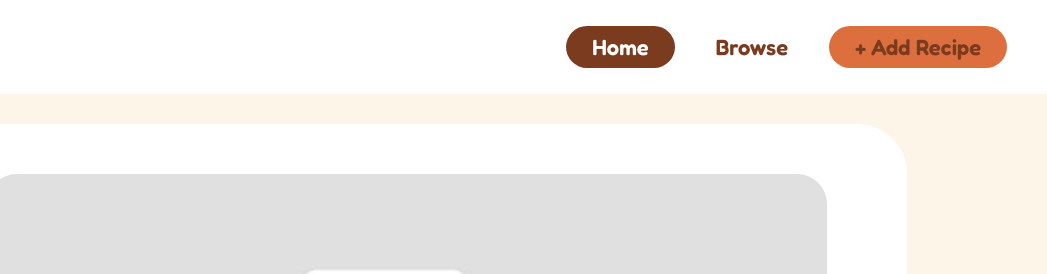
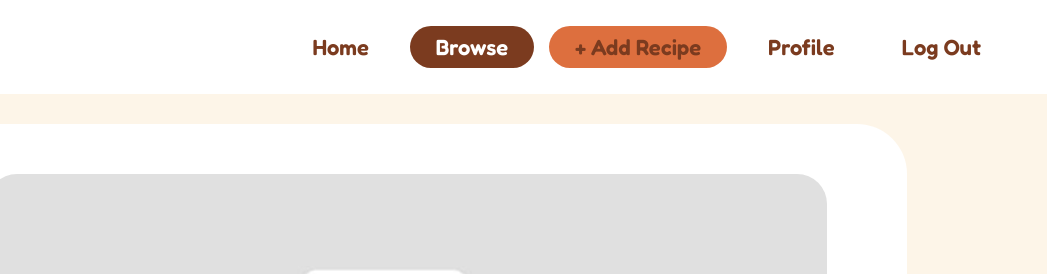
Before and after one commit to ckassidy/Online-Recipe-Book, a plain HTML site: page public/recipe-added.html in a window 1280 px wide. Shown: the top 274 px of the page, 233-1280 px from the left. Drawn offline with Linux system fonts and the light colour scheme; files whose address does not match are found by name.

Commit message:
Added lines to nav

```diff
--- a/public/recipe-added.html
+++ b/public/recipe-added.html
@@ -14,9 +14,11 @@
       <img src="images/logo.png" alt="Sandok logo">
     </a>
     <nav>
-      <a href="index.html" class="active">Home</a>
-      <a href="browse.html">Browse</a>
+      <a href="index.html">Home</a>
+      <a href="browse.html" class="active">Browse</a>
       <a href="add-recipe.html" class="add-btn">+ Add Recipe</a>
+      <a href="profile.html">Profile</a>
+      <a href="login.html" id="logout-link">Log Out</a>
     </nav>
   </header>
 
```
Also changed, not shown: public/add-recipe.html (+2 -0 lines), public/browse.html (+2 -0 lines), public/index.html (+2 -0 lines), public/recipe.html (+2 -0 lines).
